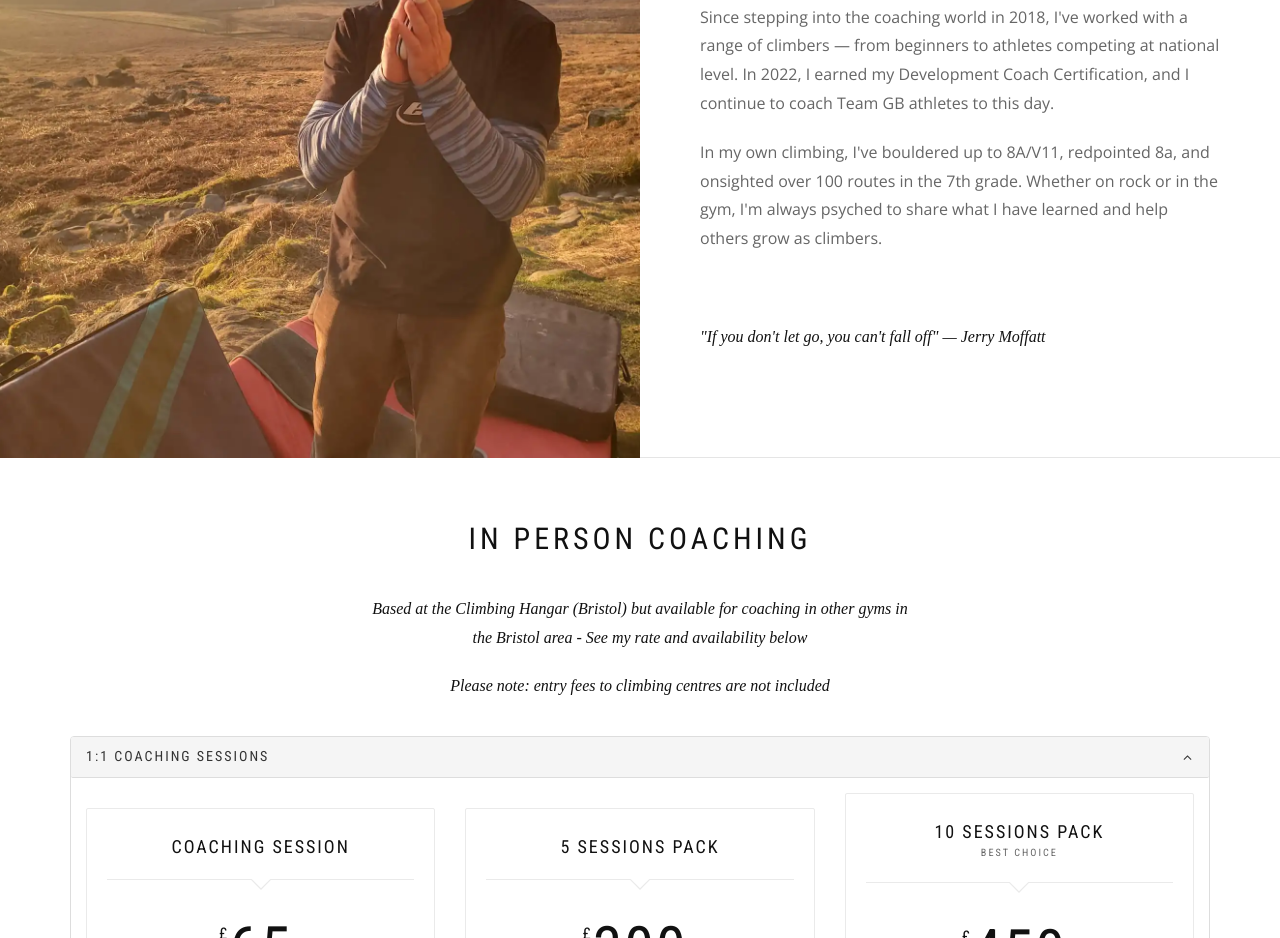
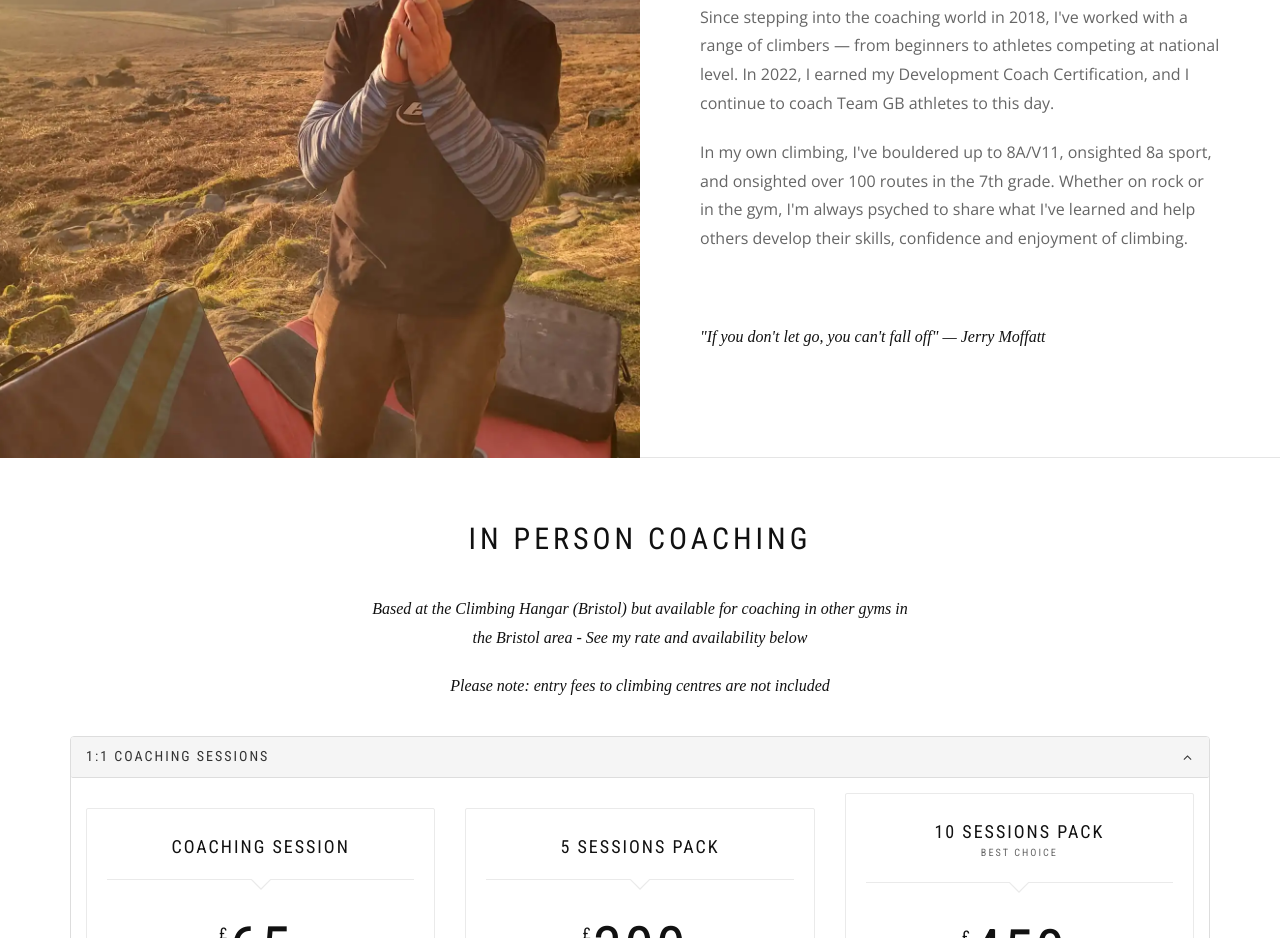
Before and after one commit to elias-abril-f/CrisFontanoClimbing, a plain HTML site: page index.html in a window 1280 px wide. Shown: the part 1103-2041 px from the top of the page. Drawn offline with nearby package versions, Linux system fonts and the light colour scheme; a web font is replaced by a local one.

Commit message:
8a onsight

```diff
--- a/index.html
+++ b/index.html
@@ -407,10 +407,11 @@
                   to this day.
                 </p>
                 <p style="font-size: 16px">
-                  In my own climbing, I've bouldered up to 8A/V11, redpointed
-                  8a, and onsighted over 100 routes in the 7th grade. Whether on
-                  rock or in the gym, I'm always psyched to share what I have
-                  learned and help others grow as climbers.
+                  In my own climbing, I've bouldered up to 8A/V11, onsighted 8a
+                  sport, and onsighted over 100 routes in the 7th grade. Whether
+                  on rock or in the gym, I'm always psyched to share what I've
+                  learned and help others develop their skills, confidence and
+                  enjoyment of climbing.
                 </p>
                 <p
                   class="module-subtitle font-serif align-left"
```
